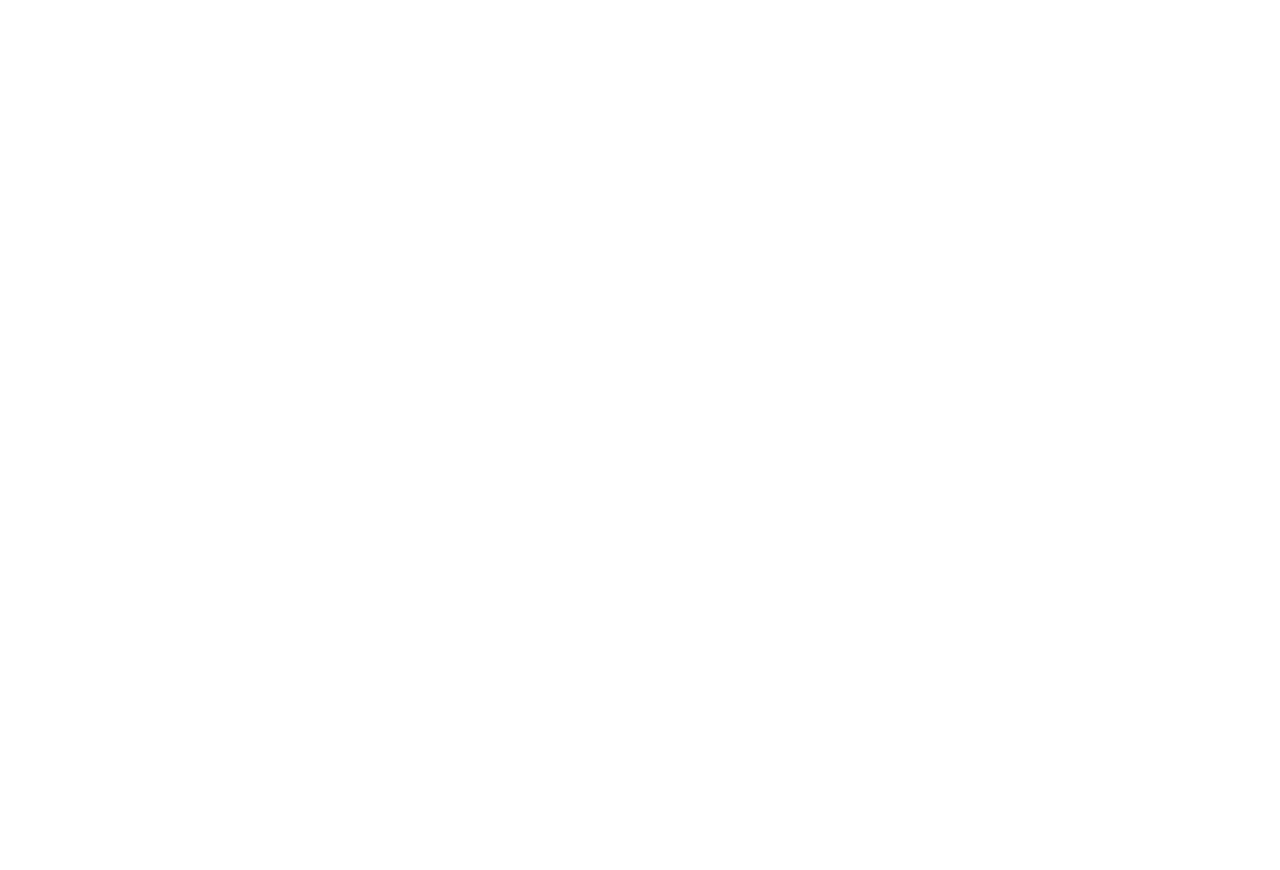
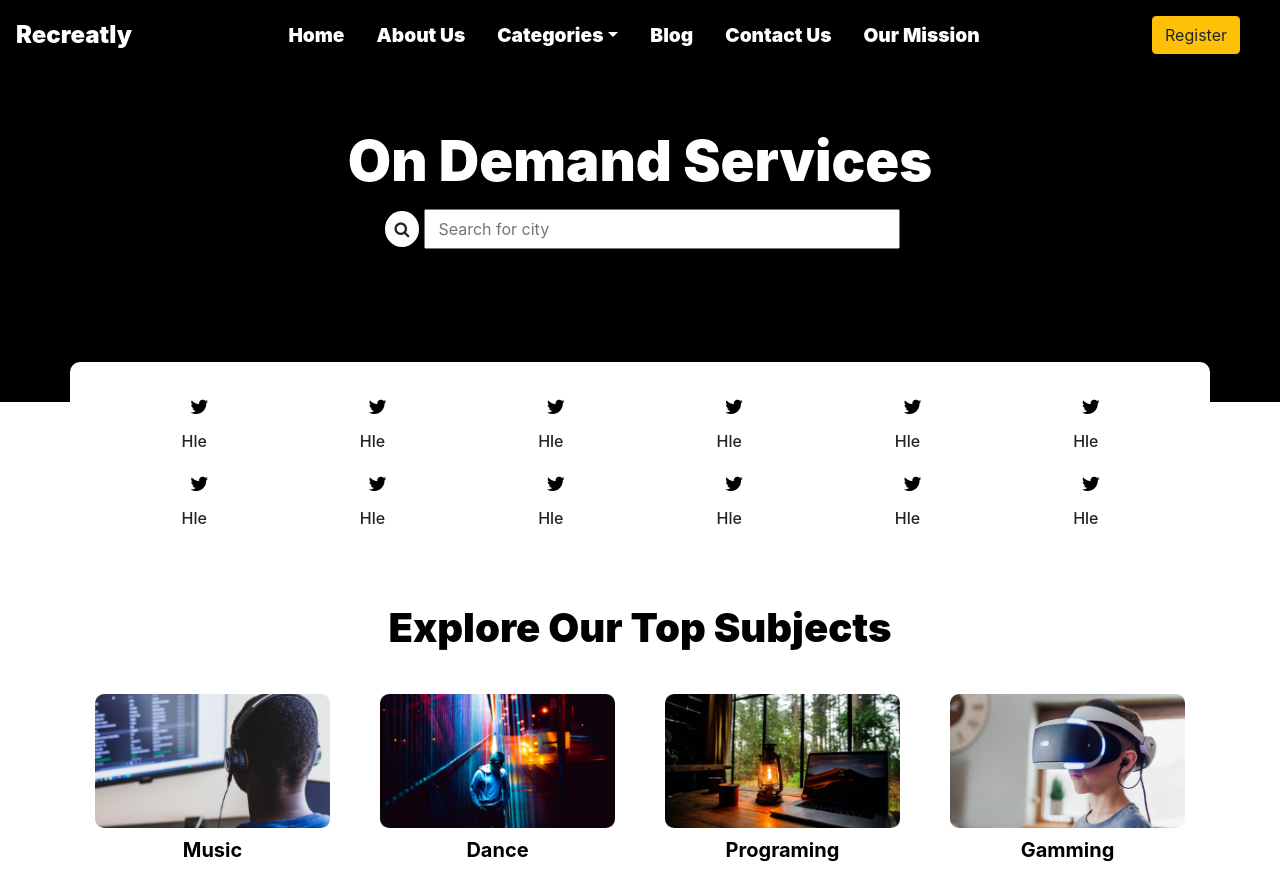
Before and after one commit to prashantpandey9/yoga, a React (Create React App) app: page /1 in a window 1280 px wide. Before the commit the page ends 800 px from the top, so only its background shows below. Built offline with nearby package versions, Linux system fonts and the light colour scheme.

Commit message:
aded new pages

```diff
--- a/src/App.js
+++ b/src/App.js
@@ -12,6 +12,8 @@
 import Contact from './pages/Contact/Contact'
 import Blog from './pages/Blog/Blog'
 import Mission from './pages/Mission/Mission'
+import State from './pages/State/State'
+import Courses from './pages/Courses/Courses'
 function App() {
   return (
     <div className="App">
@@ -24,7 +26,8 @@
           <Route exact path='/contactus' component={Contact} />
           <Route exact path='/blog' component={Blog} />
           <Route exact path='/mission' component={Mission} />
-
+          <Route exact path='/:id' component={State} />
+          <Route exact path='/:id/detail' component={Courses} />
       </Switch>
   </BrowserRouter>
     </div>
--- a/src/components/Category/Category.jsx
+++ b/src/components/Category/Category.jsx
@@ -55,7 +55,7 @@
 
 const category = data.map(i => (
     <div className="col-md-2 col-sm-4 col-lg-2 icons">
-        <Link> <i className={ i.icon }></i> </Link>
+        <Link to={`/${i.title}/detail`}> <i className={ i.icon }></i> </Link>
         <h6> {i.title}</h6>
     </div>
 ))
--- a/src/components/Contactform/Contactform.jsx
+++ b/src/components/Contactform/Contactform.jsx
@@ -3,8 +3,10 @@
 export default function Contactform() {
     return (
         <div class="container">
-            <h3>Contact Form</h3>
-            <form action="#" name="contact_form">
+            <div className="row contactus">
+                <div className="col-sm-3 col-md-3 col-lg-3"></div>
+                <div className="col-sm-12 col-md-6 col-lg-6">
+                    <form action="#" name="contact_form" className='contactform'>
                         <label for="first_name">First Name</label>
                         <input name="first_name" type="text" required placeholder="John"/>
                         <br />
@@ -21,5 +23,8 @@
                         </div>
                     </form>
                 </div>
+            </div>
+
+        </div>
     )
 }
--- a/src/components/Contactform/Contactform.scss
+++ b/src/components/Contactform/Contactform.scss
@@ -4,12 +4,13 @@
 
 /* Add styles to 'label' selector */
 label {
-	font-size: 0.85em;
-	margin-left: 12px;
+	font-size: 1em;
+
+    font-family: 'ubuntu';
 }
 
 /* Add styles to 'input' and 'textarea' selectors */
-input[type=text],input[type=email], textarea {
+input[type=text][name=first_name],input[type=text][name=last_name],,input[type=email], textarea {
     width: 100%;
     padding: 12px;
     border: 1px solid #ccc;
@@ -55,3 +56,12 @@
 .center {
 	text-align: center;
 }
+.contactus{
+    margin-top: -40px;
+    background: #fff;
+    box-shadow: 0 4px 8px 0 rgba(0,0,0,0.2);
+    margin-bottom: 30px;
+}
+.contactform{
+    padding: 20px;
+}
--- /dev/null
+++ b/src/components/Services/Services.jsx
@@ -0,0 +1,34 @@
+import React from 'react'
+import NavBar from '../../components/NavBar/NavBar'
+import './Services.scss'
+import Footer from '../../components/Footer/Footer'
+const detail=[{
+    city: '',
+    title: '',
+    subtopic: '',
+}]
+export default function Services() {
+    return (
+        <div>
+            <NavBar />
+
+            <div className="container-fluid services">
+                <div className="row servicesrow">
+                    <div className="col-sm-12 col-md-6 col-lg-6">
+                        <h1 className='heading3'></h1>
+                    </div>
+                    <div className="col-sm-12 col-md-6 col-lg-6">
+                        <div class="card servicescard mr-auto">
+                          <img class="card-img-top" src="holder.js/100px180/" alt="" />
+                          <div class="card-body">
+                            <h4 class="card-title">Title</h4>
+                            <p class="card-text">Bodysssss</p>
+                          </div>
+                        </div>
+                    </div>
+                </div>
+            </div>
+            <Footer />
+        </div>
+    )
+}
--- /dev/null
+++ b/src/components/Services/Services.scss
@@ -0,0 +1,15 @@
+@import '../../../public/css/colors';
+.services{
+    background: $theme;
+    padding: 50px;
+}
+.servicesrow{
+    padding-top: 40px;
+}
+.servicescard{
+    position: fixed;
+
+}
+.heading3{
+
+}
--- a/src/components/Topcards/Topcards.jsx
+++ b/src/components/Topcards/Topcards.jsx
@@ -1,13 +1,16 @@
 import React from 'react'
+import './Topcards.scss';
+import { Link } from 'react-router-dom'
 
-import './Topcards.scss';
-
+const city = ['Almora', 'Luckhnow' , 'GandhiNagar']
+const links = city.map( i => (
+    <Link to ={`/${i}`}  parms={ i } class="dropdown-item searchitem">{i}</Link>
+))
 
 function Topcards() {
     return (
         <div className="container" style={{ padding: '0' }}>
             <div className="row">
-
                         <div className="col-sm-12 col-md-12 col-lg-12">
                             <div className="card card1 mx-auto">
 
@@ -15,12 +18,11 @@
                                     <h5 className="card-title" for="cars">Select Your service</h5>
                                     <div class="dropdown">
                                         <button class="btn btn-secondary dropdown-toggle" type="button" id="dropdownMenuButton" data-toggle="dropdown" aria-haspopup="true" aria-expanded="false">
-                                            Select your
+                                            Select your City
                                         </button>
                                         <div class="dropdown-menu search" aria-labelledby="dropdownMenuButton">
-                                            <a class="dropdown-item searchitem" href="#">Action</a>
-                                            <a class="dropdown-item searchitem" href="#">Another action</a>
-                                            <a class="dropdown-item searchitem" href="#">Something else here</a>
+                                            { links }
+
                                         </div>
                                     </div>
                                 </div>
--- a/src/components/Topcards/Topcards.scss
+++ b/src/components/Topcards/Topcards.scss
@@ -14,6 +14,7 @@
 
     .search{
         background: $head;
+        color: #000;
 
         .searchitem{
             color: $card;
--- /dev/null
+++ b/src/pages/Courses/Courses.jsx
@@ -0,0 +1,14 @@
+import React from 'react'
+import Services from '../../components/Services/Services'
+import NavBar from '../../components/NavBar/NavBar'
+function Courses() {
+    return (
+        <div>
+            <NavBar />
+            <Services />
+
+        </div>
+    )
+}
+
+export default Courses
--- a/src/pages/Home/Home.jsx
+++ b/src/pages/Home/Home.jsx
@@ -2,7 +2,6 @@
 import NavBar from '../../components/NavBar/NavBar'
 import Footer from '../../components/Footer/Footer'
 import Cards from '../../components/cards/Cards'
-
 import Subjects from '../../components/Subjects/Subjects'
 import TextImage from '../../components/TextImage/TextImage'
 import Category from '../../components/Category/Category'
--- /dev/null
+++ b/src/pages/State/State.jsx
@@ -0,0 +1,40 @@
+import React from 'react'
+import './State.scss'
+// import { Link } from 'react-router-dom'
+// import Cards from '../../components/cards/Cards'
+
+import Subjects from '../../components/Subjects/Subjects'
+import NavBar from '../../components/NavBar/NavBar'
+// import {Image, Row, Col }from 'react-bootstrap'
+// import LinkTitle from '../../components/LinkTitle/LinkTitle'
+import Category from '../../components/Category/Category'
+// import Topcards from '../../components/Topcards/Topcards'
+export default function State(props) {
+    return (
+        <div classname='container-fluid con1'>
+            <NavBar />
+            <div className="container-fluid" style= {{background : 'black'}}>
+                    <h1 className='heading1'> On Demand Services</h1>
+                    <div className="row detailpage">
+
+                        <div className="col-md-3 col-sm-3 col-lg-3"></div>
+                        <div className="col-md-6 col-sm-12 col-lg-6">
+
+                            <i className='fa fa-search serachicon'></i><input type="text" className='searchbar' placeholder='Search for city'/>
+
+                        </div>
+                    </div>
+            </div>
+            <Category />
+            <div className="container section2" style={{ padding: '0' }}>
+                    <br />
+                    <br/>
+                    <h1 className="heading2">
+                    Explore Our Top Subjects
+                    </h1>
+                    <br />
+                    <Subjects />
+                </div>
+        </div>
+    )
+}
--- /dev/null
+++ b/src/pages/State/State.scss
@@ -0,0 +1,34 @@
+@import '../../../public/css/colors';
+.detailpage{
+    padding-bottom: 150px;
+    text-align: center;
+}
+// .search{
+//     margin-top: 30px ;
+// }
+
+.serachicon{
+    background: #fff;
+    border-radius: none;
+    color: #222;
+    text-align: center;
+}
+.searchbar{
+    width: 80%;
+    height: 40px;
+    padding: 12px;
+}
+.searchbar:focus-within{
+    // transition: all .5s;
+    border-radius: 10px;
+}
+
+.heading1{
+    padding-top: 10%;
+    color: $head;
+    font-size: 3.5rem;
+    font-weight: 900;
+    text-align: center;
+    line-height: 1.3;
+
+}
```
Lines whose indentation alone changed are shown as unchanged.
